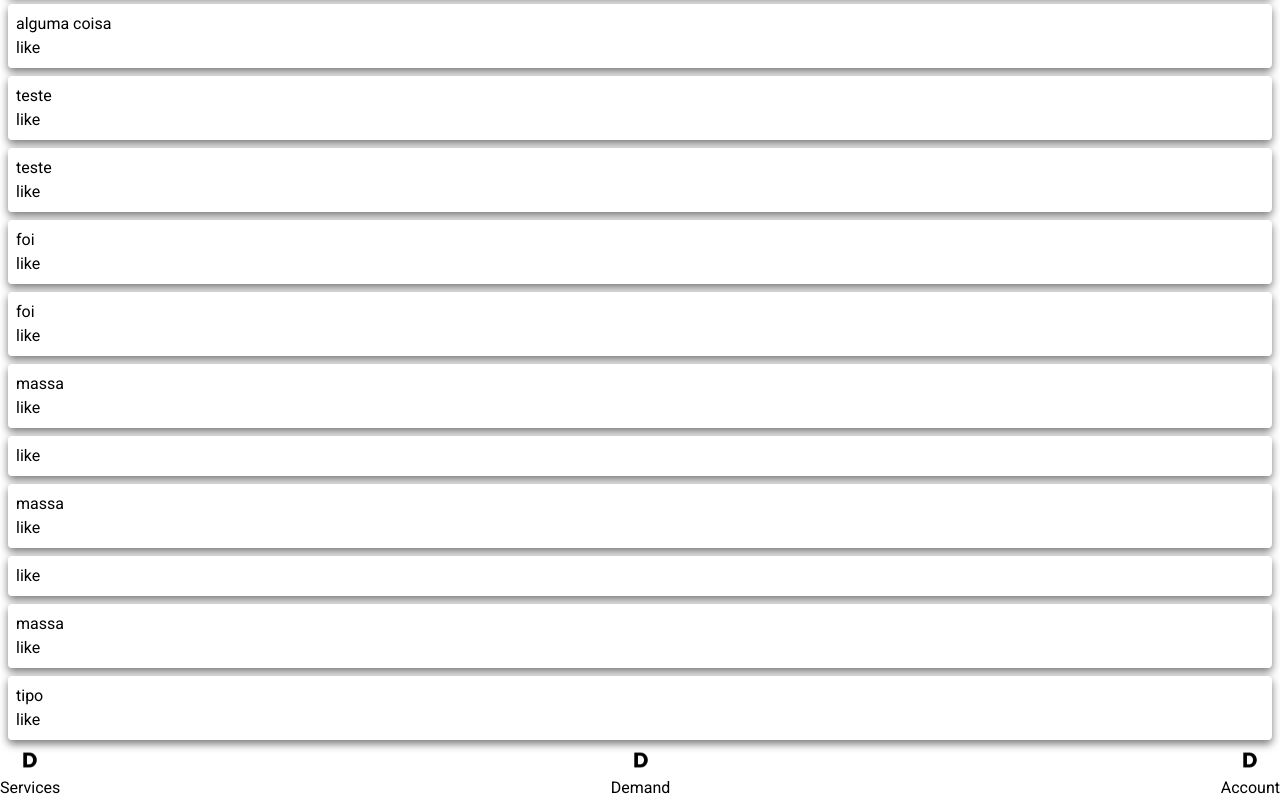
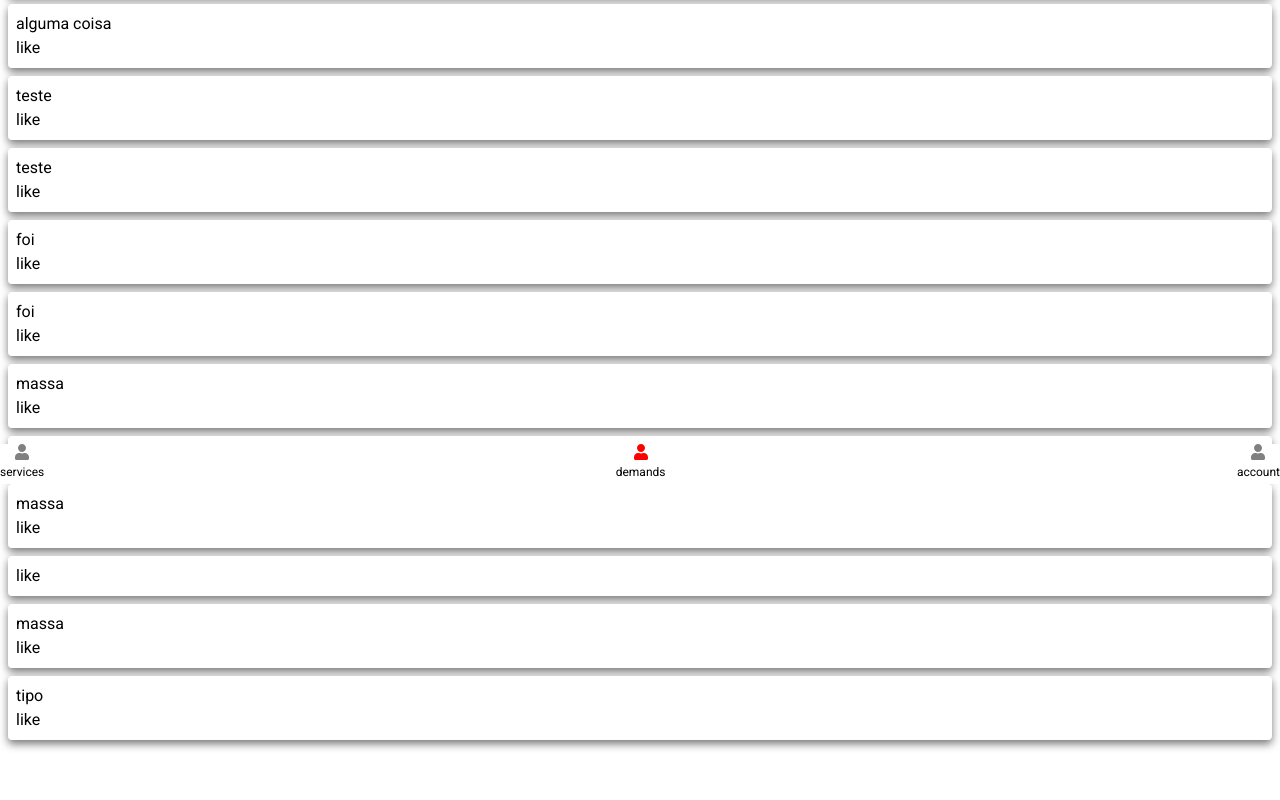
Before and after one commit to nadjiel/fixer-web, a React (Vite) app: page /demands in a window 1280 px wide. Shown: the part 316-1116 px from the top of the page. Built offline with nearby package versions, Linux system fonts and the light colour scheme; data requests are answered from the project's data file.

Commit message:
fix merge

```diff
--- a/src/account/AccountPage.jsx
+++ b/src/account/AccountPage.jsx
@@ -1,5 +1,5 @@
 import { FaUser } from "react-icons/fa";
-import { NavBarComponent } from "../navBar/NavBarComponent.jsx";
+import { NavBar } from "../navBar/NavBar";
 
 export const AccountPage = () => {
   return (
@@ -12,8 +12,7 @@ export const AccountPage = () => {
       <button className="bg-blue-400 px-4 py-2">Demandas</button>
       <button className="bg-yellow-400 px-4 py-2">Editar</button>
       <button className="bg-red-600 px-4 py-2">Sair</button>
-
-      <NavBarComponent nameActive="account" />
+      <NavBar active="account" />
     </div>
   );
 };
--- a/src/demand/DemandsPage.jsx
+++ b/src/demand/DemandsPage.jsx
@@ -1,8 +1,8 @@
 import { useEffect, useState } from "react";
 import { api } from "../api";
+import { NavBar } from "../navBar/NavBar";
 import { DemandInput } from "./DemandInput";
 import { DemandList } from "./DemandList";
-import { NavBarComponent } from "../navBar/NavBarComponent";
 
 export function DemandsPage() {
   const [demands, setDemands] = useState();
@@ -21,7 +21,7 @@ export function DemandsPage() {
     <div>
       <DemandInput reload={getDemands} />
       {demands ? <DemandList demands={demands} /> : <div>carregando</div>}
-      <NavBarComponent />
+      <NavBar active={"demands"} />
     </div>
   );
 }
--- a/src/nav/NavBar.jsx
+++ /dev/null
@@ -1,20 +0,0 @@
-import { Link } from "react-router-dom";
-
-export function NavBar() {
-  return (
-    <>
-      <div className="h-10"></div>
-      <div className="h-10 flex-row mt-auto text-sm justify-between fixed bottom-0 w-full bg-white">
-        <Link className="flex-1 text-center p-2" to={"/demands"}>
-          Demandas
-        </Link>
-        <Link className="flex-1 text-center p-2" to={"/services"}>
-          Serviços
-        </Link>
-        <Link className="flex-1 text-center p-2" to={"/account"}>
-          Conta
-        </Link>
-      </div>
-    </>
-  );
-}
--- /dev/null
+++ b/src/navBar/NavBar.jsx
@@ -0,0 +1,33 @@
+import { FaUser } from "react-icons/fa";
+import { NavBarItem } from "./NavBarItem";
+
+export function NavBar({ active }) {
+  const list = [
+    {
+      Icon: FaUser,
+      link: "/services",
+      namePage: "services",
+    },
+    {
+      Icon: FaUser,
+      link: "/demands",
+      namePage: "demands",
+    },
+    {
+      Icon: FaUser,
+      link: "/account",
+      namePage: "account",
+    },
+  ];
+
+  return (
+    <>
+      <div className="h-10"></div>
+      <footer className="h-10 flex flex-row mt-auto text-sm justify-between fixed bottom-0 w-full bg-white">
+        {list.map((item, index) => (
+          <NavBarItem {...item} active={active} key={index} />
+        ))}
+      </footer>
+    </>
+  );
+}
--- a/src/navBar/NavBarComponent.jsx
+++ /dev/null
@@ -1,29 +0,0 @@
-import { NavBarItem } from "./NavBarItem.jsx";
-
-export const NavBarComponent = ({ nameActive }) => {
-  const list = [
-    {
-      link: "/services",
-      imgSrc: "../../public/letra-d.png",
-      namePage: "services",
-    },
-    {
-      link: "/demand",
-      imgSrc: "../../public/letra-d.png",
-      namePage: "demand",
-    },
-    {
-      link: "/services",
-      imgSrc: "../../public/letra-d.png",
-      namePage: "account",
-    },
-  ];
-  return (
-    <footer className="flex justify-between gap-2">
-      {list.map((item, index) => {
-        const isActive = nameActive === item.namePage
-        return <NavBarItem {...item} isActive={isActive} key={index} />;
-      })}
-    </footer>
-  );
-};
--- a/src/navBar/NavBarItem.jsx
+++ b/src/navBar/NavBarItem.jsx
@@ -1,15 +1,13 @@
-function firstLetterUppercase(str) {
-  return str.charAt(0).toUpperCase() + str.slice(1);
+import { Link } from "react-router-dom";
+
+export function NavBarItem({ link, Icon, namePage, active }) {
+  return (
+    <Link to={link} className="flex-col gap-1 text-xs">
+      <Icon
+        color={active === namePage ? "red" : "gray"}
+        className="text-base"
+      />
+      <p>{namePage}</p>
+    </Link>
+  );
 }
-
-export const NavBarItem = ({ link, imgSrc, namePage, isActive }) => {
-  if (isActive) {
-    console.log("Modificação a ser feita")
-  }
-  return (
-    <a href={link} className="flex-col gap-1">
-      <img className="h-6" src={imgSrc} alt={namePage} />
-      <p>{firstLetterUppercase(namePage)}</p>
-    </a>
-  );
-};
--- a/src/service/ServicesPage.jsx
+++ /dev/null
@@ -1,19 +0,0 @@
-import { CardDeamand } from "../components/CardDemand.jsx"
-import { NavBarComponent } from "../navBar/NavBarComponent.jsx";
-
-export const Services = () => {
-  return (
-    <div>
-      <section className="w-full bg-gray">
-        <input className="w-11/12" />
-        <button>!</button>
-      </section>
-      <hr />
-      <section>
-        <h1 className="text-xl">Demandas</h1>
-        <CardDeamand />
-      </section>
-      <NavBarComponent nameActive="demandas" />
-    </div>
-  );
-};
--- a/src/service/create/ServiceCreatePage.jsx
+++ b/src/service/create/ServiceCreatePage.jsx
@@ -1,6 +1,6 @@
 import { useState } from "react";
 import { FaCheck, FaPlus, FaTimes } from "react-icons/fa";
-import { NavBar } from "../../nav/NavBar";
+import { NavBar } from "../../navBar/NavBar";
 import { SectionItem } from "./SectionItem";
 
 export function ServiceCreatePage() {
--- a/src/service/list/ServicesPage.jsx
+++ b/src/service/list/ServicesPage.jsx
@@ -2,7 +2,7 @@ import { useEffect, useState } from "react";
 import { FaPlus } from "react-icons/fa";
 import { Link } from "react-router-dom";
 import { api } from "../../api";
-import { NavBar } from "../../nav/NavBar";
+import { NavBar } from "../../navBar/NavBar";
 import { ServiceList } from "./ServiceList";
 
 export function ServicesPage() {
@@ -32,7 +32,7 @@ export function ServicesPage() {
           <div>carregando...</div>
         )}
       </section>
-      <NavBar />
+      <NavBar active={"services"} />
     </div>
   );
 }
```
